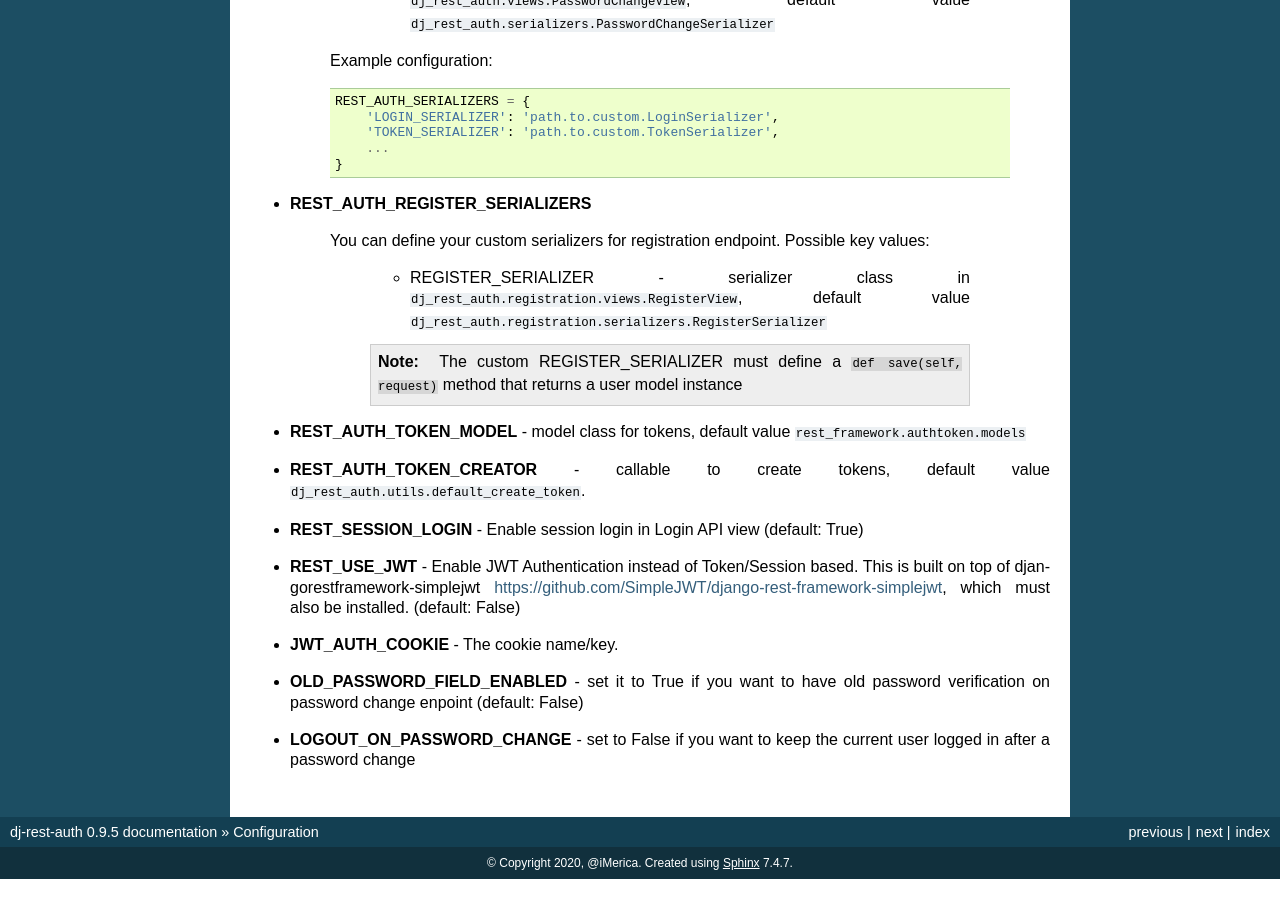
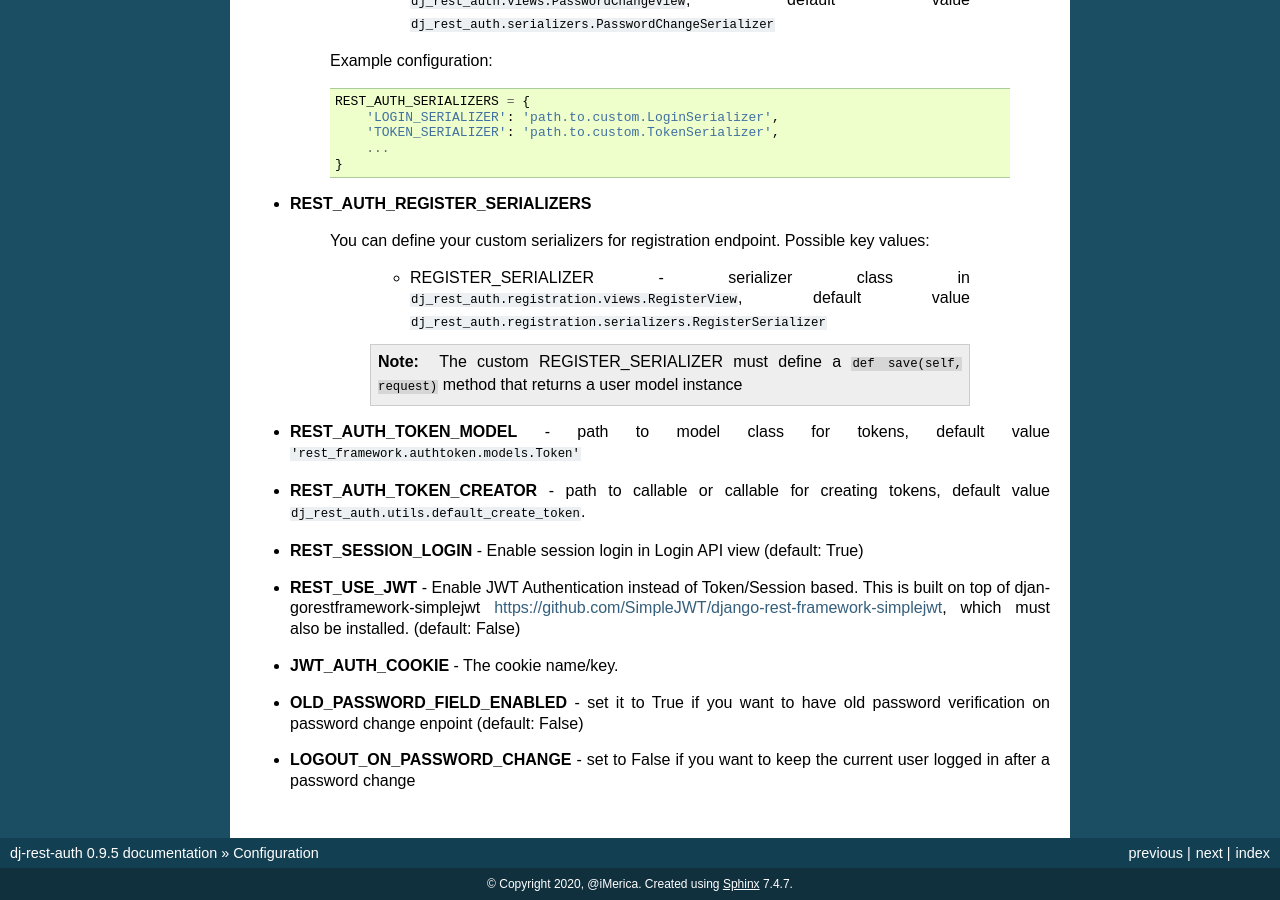
Before and after one commit to onlinehub0808/dj_rest_auth, a Sphinx documentation site: the page built from docs/configuration.rst, in a window 1280 px wide and 900 px high, scrolled down 597 px. Built offline with Sphinx 7.4.7, drawn with Linux system fonts in a browser that asks for light colours; before the commit the page ends 1476 px from its top, so only the background shows below that.

Commit message:
Use import_string for getting TokenModel instead of passing class

```diff
--- a/docs/configuration.rst
+++ b/docs/configuration.rst
@@ -40,9 +40,9 @@ Configuration
 
         .. note:: The custom REGISTER_SERIALIZER must define a ``def save(self, request)`` method that returns a user model instance
 
-- **REST_AUTH_TOKEN_MODEL** - model class for tokens, default value ``rest_framework.authtoken.models``
+- **REST_AUTH_TOKEN_MODEL** - path to model class for tokens, default value ``'rest_framework.authtoken.models.Token'``
 
-- **REST_AUTH_TOKEN_CREATOR** - callable to create tokens, default value ``dj_rest_auth.utils.default_create_token``.
+- **REST_AUTH_TOKEN_CREATOR** - path to callable or callable for creating tokens, default value ``dj_rest_auth.utils.default_create_token``.
 
 - **REST_SESSION_LOGIN** - Enable session login in Login API view (default: True)
 
```
Also changed, not shown: 1 other file.
